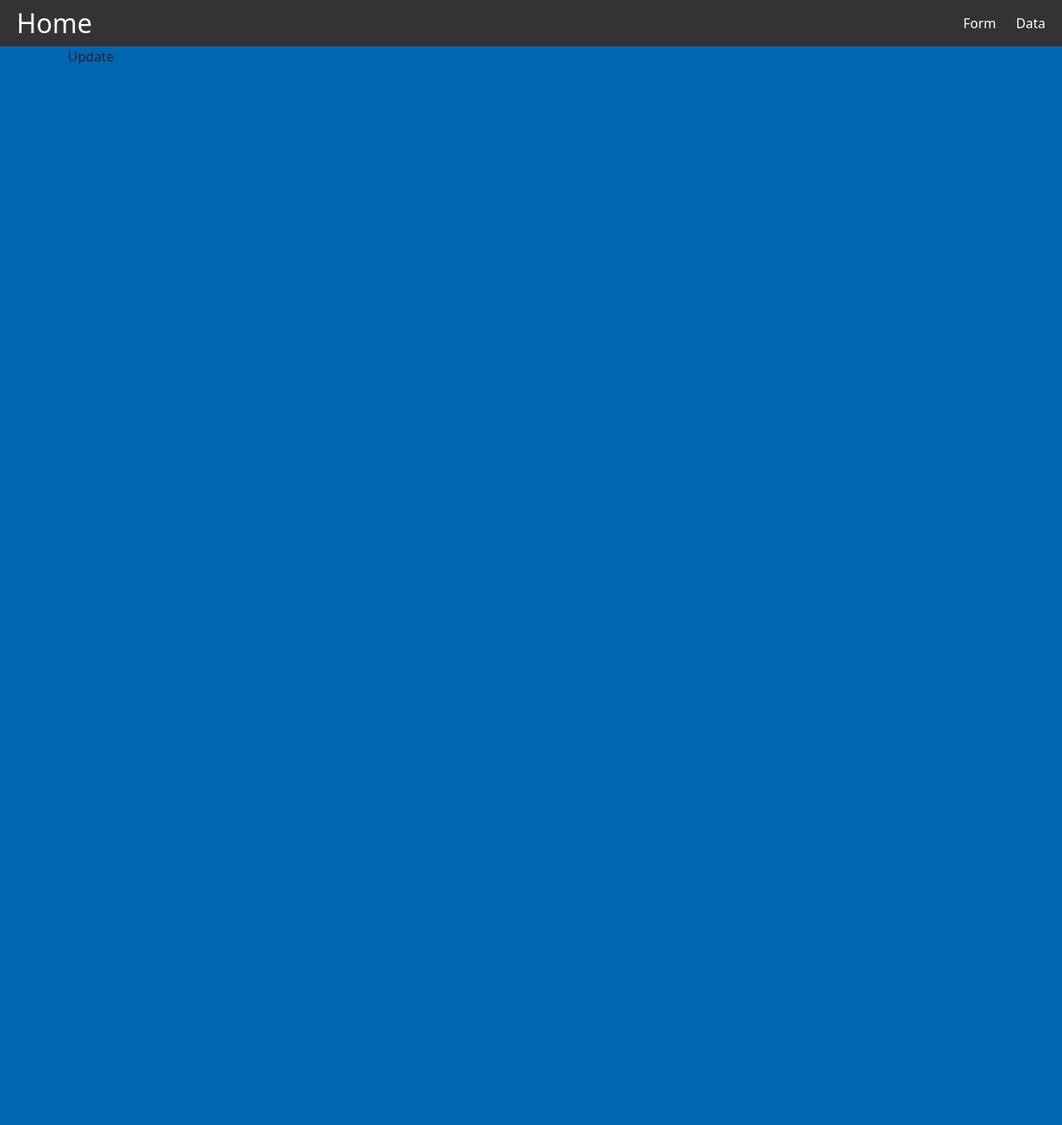
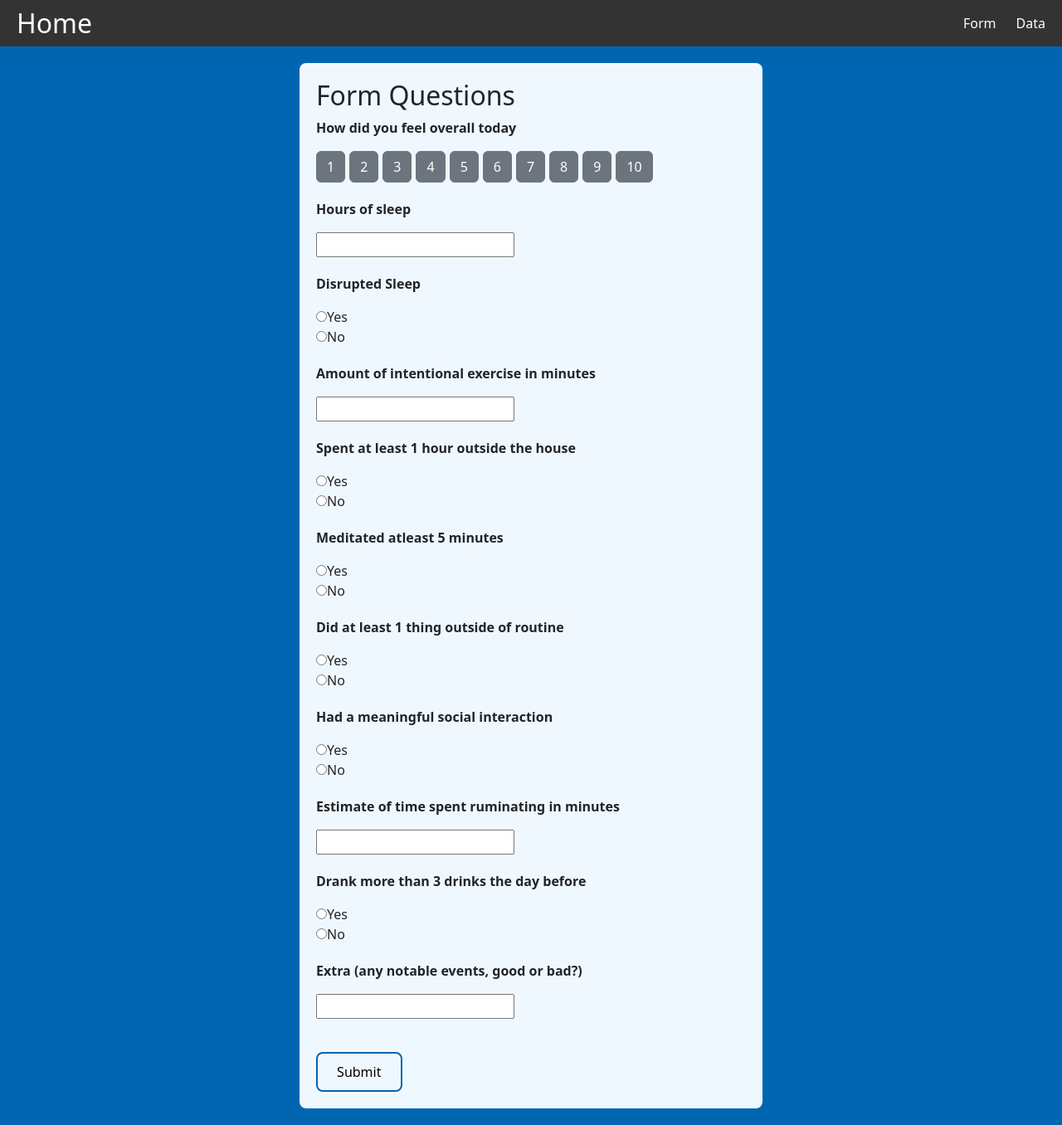
Before and after one commit to emilebilodeau/survey-creation-app, a React (Vite) app in the folder mood/: page /update/1 in a window 1280 px wide. Shown: the whole page at 83% size. Before the commit the page ends 800 px from the top, so only its background shows below. Built offline with nearby package versions, Linux system fonts and the light colour scheme.

Commit message:
cleaned up imports, fixed table creation bug (missing a column), completed basics of update feature

```diff
--- a/mood/src/components/Navbar.tsx
+++ b/mood/src/components/Navbar.tsx
@@ -1,4 +1,3 @@
-import React from "react";
 import { Link, useMatch, useResolvedPath } from "react-router-dom";
 
 const Navbar = () => {
--- a/mood/src/components/NumberQ.tsx
+++ b/mood/src/components/NumberQ.tsx
@@ -1,5 +1,3 @@
-import React from "react";
-
 interface Props {
   question: string;
   data: object;
--- a/mood/src/components/TenQ.tsx
+++ b/mood/src/components/TenQ.tsx
@@ -1,4 +1,3 @@
-import React from "react";
 import { useState } from "react";
 
 interface Props {
--- a/mood/src/components/YesNoQ.tsx
+++ b/mood/src/components/YesNoQ.tsx
@@ -1,5 +1,3 @@
-import React, { useState } from "react";
-
 interface Props {
   question: string;
   data: object;
--- a/mood/src/pages/Data.tsx
+++ b/mood/src/pages/Data.tsx
@@ -1,4 +1,4 @@
-import React, { useEffect, useState } from "react";
+import { useEffect, useState } from "react";
 import axios from "axios";
 import Table from "../components/Table";
 
--- a/mood/src/pages/Form.tsx
+++ b/mood/src/pages/Form.tsx
@@ -1,4 +1,4 @@
-import React, { useState } from "react";
+import { useState } from "react";
 import axios from "axios";
 import YesNoQ from "../components/YesNoQ";
 import TextQ from "../components/TextQ";
--- a/mood/src/pages/Home.tsx
+++ b/mood/src/pages/Home.tsx
@@ -1,5 +1,3 @@
-import React from "react";
-
 const Home = () => {
   return (
     <>
--- a/mood/src/pages/Update.tsx
+++ b/mood/src/pages/Update.tsx
@@ -1,12 +1,186 @@
-import React from "react";
-import { useParams } from "react-router-dom";
+import { useState } from "react";
+import { useParams, useNavigate } from "react-router-dom";
+import axios from "axios";
+import YesNoQ from "../components/YesNoQ";
+import TextQ from "../components/TextQ";
+import TenQ from "../components/TenQ";
+import NumberQ from "../components/NumberQ";
+
+interface Item {
+  question: string;
+  type: string;
+  id: number;
+  alias: string;
+}
 
 const Update = () => {
-  // this syntax { id } gets only the id key value. without brackets the whole object is retrieved
+  const questions: Item[] = [
+    {
+      question: "How did you feel overall today",
+      type: "linear",
+      id: 1,
+      alias: "mood",
+    },
+    { question: "Hours of sleep", type: "number", id: 2, alias: "sleep" },
+    {
+      question: "Disrupted Sleep",
+      type: "yesNo",
+      id: 3,
+      alias: "sleepDisruption",
+    },
+    {
+      question: "Amount of intentional exercise in minutes",
+      type: "number",
+      id: 4,
+      alias: "exercise",
+    },
+    {
+      question: "Spent at least 1 hour outside the house",
+      type: "yesNo",
+      id: 5,
+      alias: "outside",
+    },
+    {
+      question: "Meditated atleast 5 minutes",
+      type: "yesNo",
+      id: 6,
+      alias: "meditation",
+    },
+    {
+      question: "Did at least 1 thing outside of routine",
+      type: "yesNo",
+      id: 7,
+      alias: "breakRoutine",
+    },
+    {
+      question: "Had a meaningful social interaction",
+      type: "yesNo",
+      id: 8,
+      alias: "socialInteraction",
+    },
+    {
+      question: "Estimate of time spent ruminating in minutes",
+      type: "number",
+      id: 9,
+      alias: "rumination",
+    },
+    {
+      question: "Drank more than 3 drinks the day before",
+      type: "yesNo",
+      id: 10,
+      alias: "drank",
+    },
+    {
+      question: "Extra (any notable events, good or bad?)",
+      type: "text",
+      id: 11,
+      alias: "extra",
+    },
+  ];
+
+  // the syntax { id } gets only the id key value. without brackets the whole object is retrieved
   // to be more explicit, can write useParams<{ id: string }>()
   const { id } = useParams();
 
-  return <div>Update</div>;
+  const [data, setData] = useState({ id: Number(id) });
+  console.log(data);
+
+  const updateData = (newData: any) => {
+    setData(newData);
+  };
+
+  const navigate = useNavigate();
+
+  // this function ensures the submition does not contain empty values
+  const checkNull = (obj: { [key: string]: any }): boolean => {
+    for (const key in obj) {
+      const value = obj[key];
+      if (value === null || value === "" || Number.isNaN(value)) {
+        return true;
+      }
+    }
+    return false;
+  };
+
+  const submitForm = async (e: any) => {
+    e.preventDefault();
+
+    console.log(data);
+    console.log("submitted");
+
+    if (checkNull(data) || Object.keys(data).length !== questions.length + 1) {
+      alert("Please complete all the field");
+    } else {
+      if (confirm("Confirm data update?")) {
+        // in milliseconds
+        try {
+          await axios.put("http://localhost:8800/update", data);
+          alert("Completed");
+          navigate("/data");
+        } catch (err) {
+          console.log(err);
+        }
+      }
+    }
+  };
+
+  return (
+    <>
+      <div className="survey-box">
+        <h2>Form Questions</h2>
+        {questions.map((item) => {
+          if (item.type === "yesNo") {
+            return (
+              <YesNoQ
+                question={item.question}
+                data={data}
+                updateData={updateData}
+                alias={item.alias}
+                id={item.id}
+                key={item.id}
+              />
+            );
+          } else if (item.type === "text") {
+            return (
+              <TextQ
+                question={item.question}
+                data={data}
+                updateData={updateData}
+                alias={item.alias}
+                id={item.id}
+                key={item.id}
+              />
+            );
+          } else if (item.type === "linear") {
+            return (
+              <TenQ
+                question={item.question}
+                data={data}
+                updateData={updateData}
+                alias={item.alias}
+                id={item.id}
+                key={item.id}
+              />
+            );
+          } else if (item.type === "number") {
+            return (
+              <NumberQ
+                question={item.question}
+                data={data}
+                updateData={updateData}
+                alias={item.alias}
+                id={item.id}
+                key={item.id}
+              />
+            );
+          }
+        })}
+        <button className="form-submit" onClick={submitForm}>
+          Submit
+        </button>
+      </div>
+    </>
+  );
 };
 
 export default Update;
```
Also changed, not shown: 1 other file (tests, documents, lock files or other folders).
